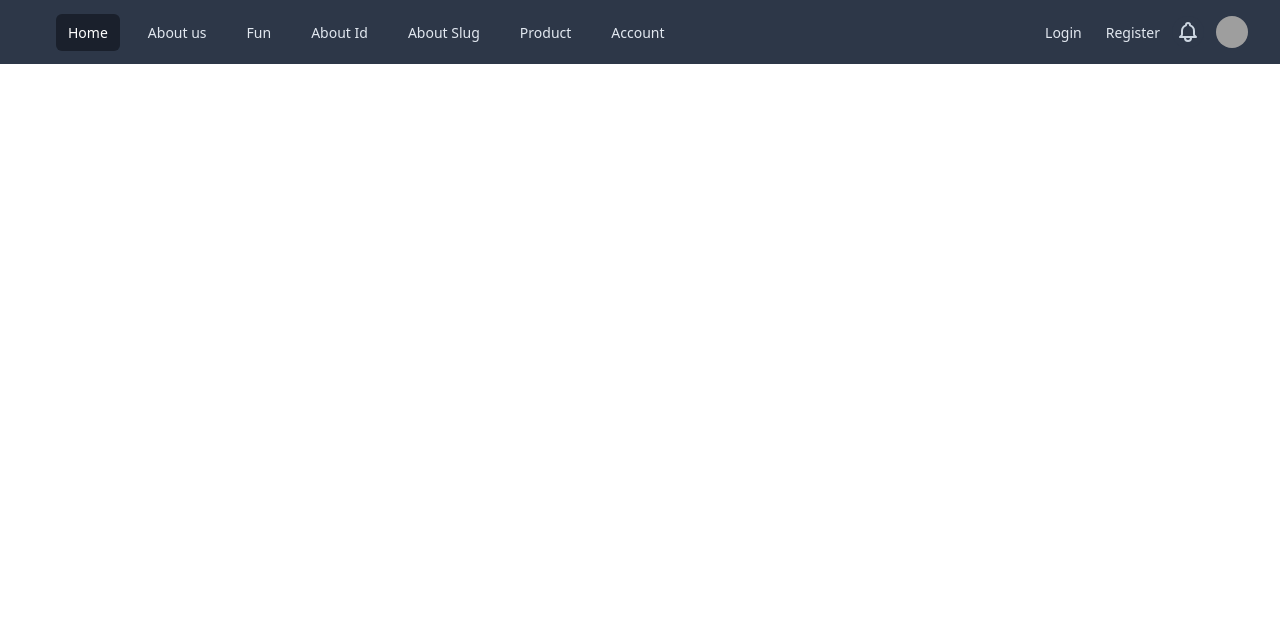
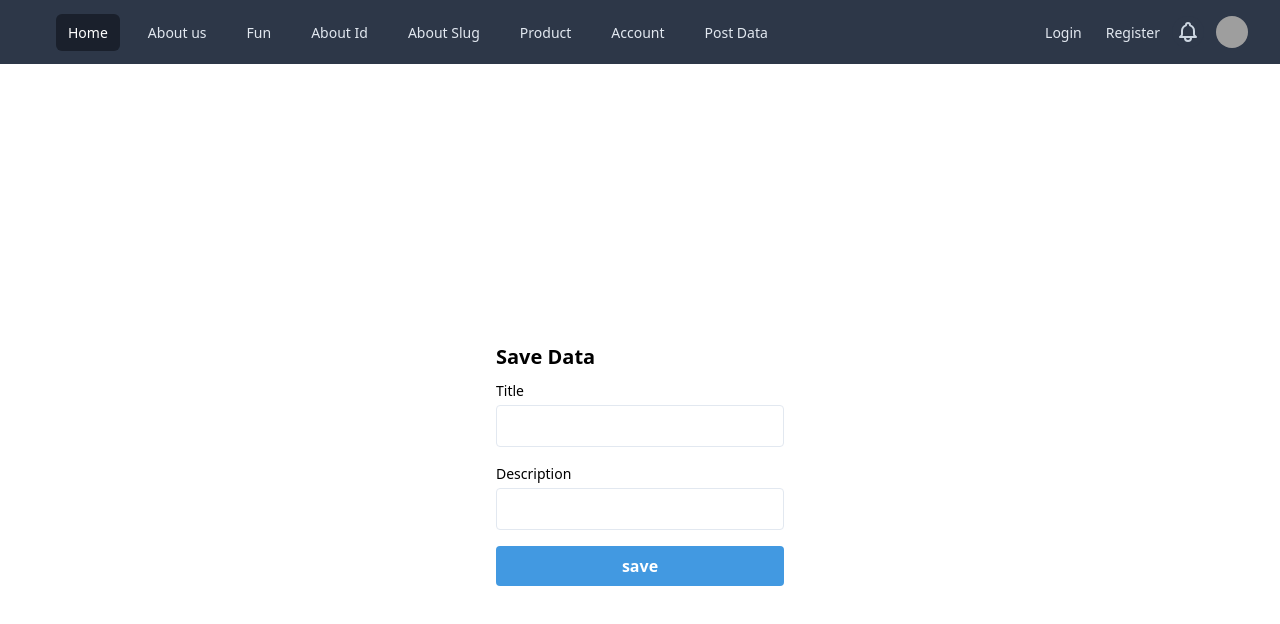
Before and after one commit to ziakn/nuxt-laravel, a Nuxt app: page /post/store in a window 1280 px wide. Shown: the top 624 px of the page. Built offline with nearby package versions, Linux system fonts and the light colour scheme; grey boxes are pictures that could not be loaded.

Commit message:
post and fetch dat thoprgh axios

```diff
--- a/components/Header.vue
+++ b/components/Header.vue
@@ -41,9 +41,10 @@
             <NuxtLink to="/fun" class="text-gray-300 hover:bg-gray-700 hover:text-white px-3 py-2 rounded-md text-sm font-medium">Fun </NuxtLink>
             <NuxtLink :to="'/about/'+2" class="text-gray-300 hover:bg-gray-700 hover:text-white px-3 py-2 rounded-md text-sm font-medium">About Id</NuxtLink>
             <NuxtLink :to="'/about/'+ slug" class="text-gray-300 hover:bg-gray-700 hover:text-white px-3 py-2 rounded-md text-sm font-medium">About Slug</NuxtLink>
-             <NuxtLink :to="'/product'" class="text-gray-300 hover:bg-gray-700 hover:text-white px-3 py-2 rounded-md text-sm font-medium">Product</NuxtLink>
-  <NuxtLink :to="'/account'" class="text-gray-300 hover:bg-gray-700 hover:text-white px-3 py-2 rounded-md text-sm font-medium">Account</NuxtLink>
- </div>
+            <NuxtLink :to="'/product'" class="text-gray-300 hover:bg-gray-700 hover:text-white px-3 py-2 rounded-md text-sm font-medium">Product</NuxtLink>
+            <NuxtLink :to="'/account'" class="text-gray-300 hover:bg-gray-700 hover:text-white px-3 py-2 rounded-md text-sm font-medium">Account</NuxtLink>
+            <NuxtLink :to="'/post'" class="text-gray-300 hover:bg-gray-700 hover:text-white px-3 py-2 rounded-md text-sm font-medium">Post Data</NuxtLink>
+        </div>
         </div>
       </div>
       <div class="absolute inset-y-0 right-0 flex items-center pr-2 sm:static sm:inset-auto sm:ml-6 sm:pr-0">
--- a/pages/login/index.vue
+++ b/pages/login/index.vue
@@ -10,7 +10,6 @@
           type="email"
           v-model="login.email"
           class="w-full border rounded px-3 py-2"
-          required
         />
       </div>
       <div class="mb-4">
@@ -19,7 +18,6 @@
           type="password"
          v-model="login.password"
           class="w-full border rounded px-3 py-2"
-          required
         />
       </div>
       <button
@@ -44,10 +42,10 @@ export default {
   },
   methods: {
      async userLogin() {
-      try {
-       this.$auth.loginWith('local', { data: this.login })
-        // console.log(response)
-      this.$router.push('/')
+      try
+      {
+        this.$auth.loginWith('local', { data: this.login })
+        this.$router.push('/')
       } catch (err) {
         console.log(err)
       }
--- /dev/null
+++ b/pages/post/index.vue
@@ -0,0 +1,89 @@
+<template>
+<div>
+<p class="text-lg text-center font-bold m-5">Data List</p>
+<p class="text-lg text-center font-bold m-5">  <NuxtLink :to="'/post/store'"><button class="p-2 my-2 bg-red-500 text-white rounded-md focus:outline-none focus:ring-2 ring-primary-300 ring-offset-2">Save</button></NuxtLink></p>
+<table class="rounded-t-lg m-5 w-5/6 mx-auto bg-gray-200 text-gray-800">
+  <tbody>
+ <tr class="text-left border-b-2 border-gray-300">
+
+    <th class="px-4 py-3">Id</th>
+    <th class="px-4 py-3">Auth id</th>
+    <th class="px-4 py-3">title</th>
+    <th class="px-4 py-3">Description</th>
+  </tr>
+  <tr v-for="(data,index) in dataList" :key="index" class="bg-gray-100 border-b border-gray-200">
+    <td class="px-4 py-3">{{data.id}}</td>
+    <td class="px-4 py-3">{{data.user_id}}</td>
+    <td class="px-4 py-3">{{data.title}}</td>
+    <td class="px-4 py-3">{{data.description}}</td>
+  </tr>
+</tbody>
+</table>
+</div>
+</template>
+
+<script>
+export default {
+	components: {
+	},
+	data: () => ({
+		dataList: [],
+	}),
+
+	props:
+	{
+		source: String
+	},
+
+
+
+	computed:
+	{
+		formTitle()
+		{
+			return this.editedIndex === -1 ? "New  Order" : "Edit  Order";
+		}
+	},
+
+	watch: {},
+
+	mounted()
+	{
+		this.initialize();
+	},
+
+	methods: {
+
+
+		async initialize()
+		{
+			this.getOrder();
+		},
+
+		async getOrder()
+		{
+			// this.start();
+			try
+			{
+				let { data } = await this.$axios({
+					method: "get",
+					url: "/posts",
+				});
+				this.dataList = data.data;
+			}
+			catch (e)
+			{
+				// this.fail();
+			}
+			finally
+			{
+				// this.finish();
+			}
+		},
+	}
+};
+</script>
+
+<style>
+    body{background:white!important;}
+</style>
--- /dev/null
+++ b/pages/post/store.vue
@@ -0,0 +1,71 @@
+<template>
+  <div class="flex h-screen items-center justify-center">
+    <form ref="loginform" @submit.prevent="save" class="w-1/4 mx-auto p-4">
+      <h1 class="font-semibold mb-2 text-xl">
+        Save Data
+      </h1>
+      <div class="mb-4">
+        <label for="text" class="block mb-1 text-sm">Title</label>
+        <input
+          type="text"
+          v-model="editedItem.title"
+          class="w-full border rounded px-3 py-2"
+        />
+      </div>
+      <div class="mb-4">
+        <label for="text" class="block mb-1 text-sm">Description</label>
+        <input
+          type="text"
+         v-model="editedItem.description"
+          class="w-full border rounded px-3 py-2"
+        />
+      </div>
+      <button
+        type="submit"
+        class="bg-blue-500 text-white font-semibold py-2 px-10 w-full rounded"
+      >
+        save
+      </button>
+    </form>
+  </div>
+</template>
+
+<script>
+export default {
+  data() {
+    return {
+      editedItem:
+        {
+            title: '',
+            description: '',
+        }
+    }
+  },
+  methods: {
+
+    async save()
+		{
+
+				try
+				{
+					let { data } = await this.$axios({
+						method: "post",
+						url: "/posts",
+						data: this.editedItem
+					});
+					if (data)
+					{
+                        console.log('saved')
+					}
+					else
+					{
+                        console.log('saved')
+					}
+				} catch (e) {
+					this.loading = false;
+				}
+
+		},
+  }
+}
+</script>
```
